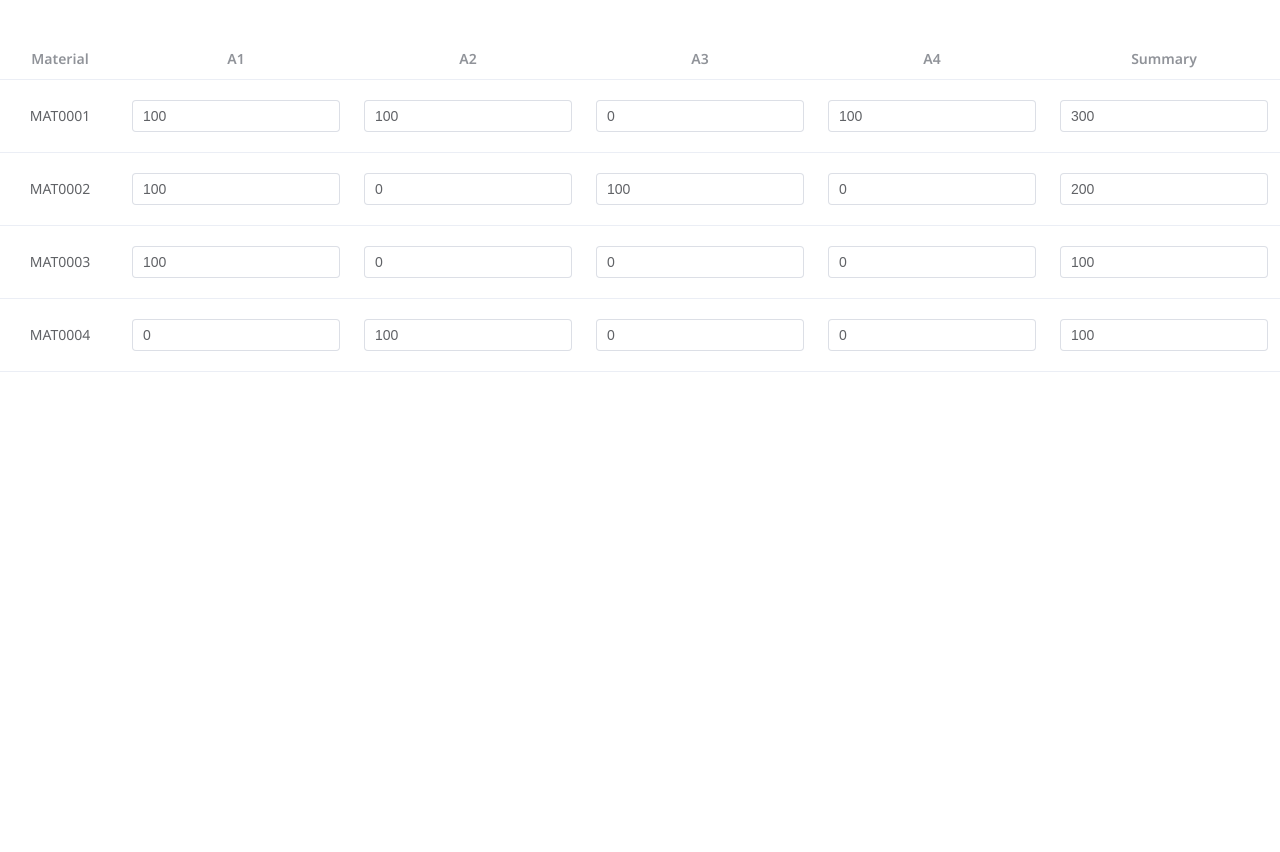
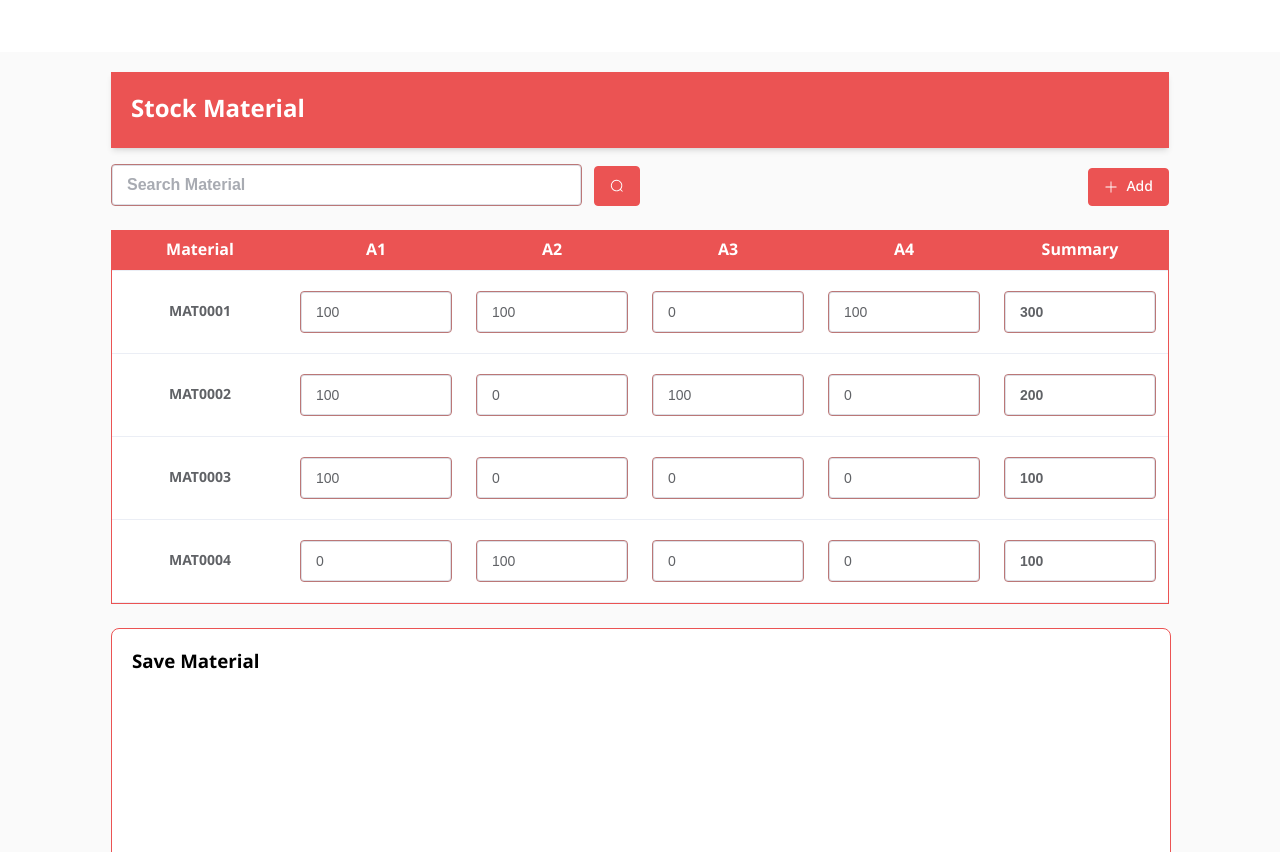
Before and after one commit to mrKongKC/stock-item, a Vue app: page / in a window 1280 px wide. Before the commit the page ends 800 px from the top, so only its background shows below. Built offline with nearby package versions, Linux system fonts and the light colour scheme.

Commit message:
add - css

```diff
--- a/src/App.vue
+++ b/src/App.vue
@@ -6,10 +6,8 @@
 
 <style scoped lang="scss">
 .main-container {
-  display: flex;
-  justify-content: center;
+  position: relative;
   height: 100vh;
-  width: 100%;
-  position: fixed;
+  background-color: #fafafa;
 }
 </style>
--- a/src/assets/style.scss
+++ b/src/assets/style.scss
@@ -14,6 +14,7 @@
 
 body {
   background: $white-color;
+  height: 100vh;
 }
 
 hr {
@@ -64,6 +65,10 @@
 
 .text-xs {
   font-size: 12px;
+}
+
+.text-md {
+  font-size: 18px;
 }
 
 .text-sm {
@@ -188,35 +193,24 @@
 }
 
 @each $size, $value in $size-list-fixed {
-  @if $size !=auto {
-    .fs-#{$size} {
-      font-size: $value;
-    }
-    @media (max-width: 960px) {
-      .fs-#{$size} {
-        font-size: calc($value - 3px);
-      }
-    }
-  }
-
   .p-#{$size} {
-    padding: $value;
+    padding: $value !important;
   }
 
   .pt-#{$size} {
-    padding-top: $value;
+    padding-top: $value !important;
   }
 
   .pr-#{$size} {
-    padding-right: $value;
+    padding-right: $value !important;
   }
 
   .pb-#{$size} {
-    padding-bottom: $value;
+    padding-bottom: $value !important;
   }
 
   .pl-#{$size} {
-    padding-left: $value;
+    padding-left: $value !important;
   }
 
   .m-#{$size} {
@@ -248,3 +242,45 @@
     margin-left: $value;
   }
 }
+
+.el-table .background-header {
+  th.el-table__cell.is-leaf {
+    background: $primary-color;
+    color: #ffffff;
+    font-weight: 700;
+    font-size: 16px;
+  }
+}
+
+.el-input__wrapper {
+  border: 1px solid #bb7777;
+  .el-input__inner {
+    font-size: 14px !important;
+    font-weight: 500;
+  }
+}
+
+.el-input__wrapper.is-focus {
+  box-shadow: 0 0 0 1px $primary-color-hover inset !important;
+}
+
+.el-button--primary {
+  color: #fff;
+  background-color: $primary-color !important;
+  border-color: $primary-color !important;
+}
+
+.el-button.el-button--primary-full:hover,
+.el-button--primary:hover {
+  background-color: $primary-color-hover !important;
+}
+
+.el-loading-mask {
+  opacity: 0.7;
+
+  svg.circular {
+    .path {
+      stroke: $primary-color !important;
+    }
+  }
+}
--- a/src/assets/variable.scss
+++ b/src/assets/variable.scss
@@ -1,7 +1,7 @@
-$secondary-color: #6378ff;
-$secondary-color-hover: rgb(93, 91, 220);
-$primary-color: #ff5151;
-$primary-color-low: #ff51511a;
+$secondary-color: #7e8fff;
+$secondary-color-hover: #7e8fff87;
+$primary-color: #eb5353;
+$primary-color-hover: #da2f2f;
 $grey-color: #edeff2;
 $white-color: #fff;
 $danger-color: #ff0e0e;
--- a/src/views/Stock.vue
+++ b/src/views/Stock.vue
@@ -1,7 +1,10 @@
 <script setup>
 import { onMounted, ref } from 'vue'
 import stockApi from '../services/stock.js'
+import { Search } from '@element-plus/icons-vue'
+import { Plus } from '@element-plus/icons-vue'
 
+const search = ref('')
 const tableLoading = ref(false)
 const tableData = ref([])
 const uniqueLocations = ref([])
@@ -28,6 +31,8 @@
     }
   }
 }
+
+const searchMaterial = () => {}
 
 const getMaterialList = () => {
   tableLoading.value = true
@@ -81,6 +86,30 @@
 
 <template>
   <div class="stock-container">
+    <div class="stock-container__content">
+      <h2 class="mb-12 header">Stock Material</h2>
+      <div class="mb-24 flex-end justify-between">
+        <div class="mt-4 flex-end gap-12" style="width: 50%">
+          <el-input
+            v-model="search"
+            placeholder="Search Material"
+            class="search-input"
+            size="large"
+          >
+          </el-input>
+          <el-button
+            :icon="Search"
+            @click="searchMaterial"
+            class="pt-16 pb-16 pl-15 pr-15"
+            type="primary"
+            style="height: 40px"
+          />
+        </div>
+        <el-button type="primary" class="pt-16 pb-16 pl-15 pr-15" style="height: 38px">
+          <el-icon class="mr-8"><Plus /></el-icon>
+          Add
+        </el-button>
+      </div>
       <el-table
         :data="tableData"
         class="main-table"
@@ -89,11 +118,22 @@
         max-height="80vh"
         :empty-text="' '"
         :style="{ height: tableLoading || tableData.length === 0 ? '350px' : '' }"
+        header-row-class-name="background-header"
       >
         <template #empty v-if="!tableLoading">
           <div style="height: 70vh" class="flex-align-center justify-center">No Data</div></template
         >
-      <el-table-column prop="Material" label="Material" align="center"></el-table-column>
+        <el-table-column
+          prop="Material"
+          label="Material"
+          align="center"
+          min-width="160"
+          fixed="left"
+        >
+          <template #default="scoped">
+            <p class="font-bold text-sm">{{ scoped.row.Material }}</p>
+          </template>
+        </el-table-column>
         <el-table-column
           v-for="location in uniqueLocations"
           :key="location"
@@ -104,6 +144,7 @@
         >
           <template #default="scoped">
             <el-input
+              size="large"
               v-model="scoped.row[location]"
               :id="`input-${scoped.$index}-${location}`"
               @keydown="handleTab($event, scoped.$index, location)"
@@ -111,18 +152,65 @@
             />
           </template>
         </el-table-column>
-      <el-table-column prop="summary" label="Summary" min-width="160" align="center" fixed="right">
+        <el-table-column
+          prop="summary"
+          label="Summary"
+          min-width="160"
+          align="center"
+          fixed="right"
+        >
           <template #default="scoped">
-          <el-input  :value="sum(scoped.row)" />
+            <el-input :value="sum(scoped.row)" readonly class="is-success" size="large" />
           </template>
         </el-table-column>
       </el-table>
+      <div class="save-container mt-24 mb-24">
+        <h3 class="pl-20">Save Material</h3>
+      </div>
+    </div>
   </div>
 </template>
-<style scoped lang="scss">
+<style lang="scss">
+@import '@/assets/variable.scss';
+
+.search-input {
+  .el-input__wrapper {
+    .el-input__inner {
+      font-weight: 600;
+      font-size: 16px !important;
+    }
+  }
+}
+
+.is-success {
+  .el-input__wrapper {
+    .el-input__inner {
+      font-weight: 600;
+      font-size: 16px;
+    }
+  }
+}
+
 .stock-container {
-  width: 100%;
-  margin: 40px;
+  display: flex;
+  justify-content: center;
+  height: 100vh;
+  overflow-y: scroll;
+  margin-bottom: 52px;
+  margin-top: 52px;
+
+  .stock-container__content {
+    max-width: 90%;
+
+    .header {
+      background-color: $primary-color;
+      padding-bottom: 4px;
+      color: #ffffff;
+      padding: 20px;
+      box-shadow:
+        0 4px 6px -1px #0000001a,
+        0 2px 4px -2px #0000001a;
+    }
 
     .extend-row {
       td {
@@ -132,8 +220,17 @@
     }
 
     .main-table {
+      border: 1px solid $primary-color;
       width: 100%;
-    // height: 80vh;
+    }
+
+    .save-container {
+      background: #ffffff;
+      width: 100%;
+      height: 300px;
+      border-radius: 8px;
+      border: 1px solid $primary-color;
+    }
   }
 }
 </style>
```
Lines whose indentation alone changed are shown as unchanged.
